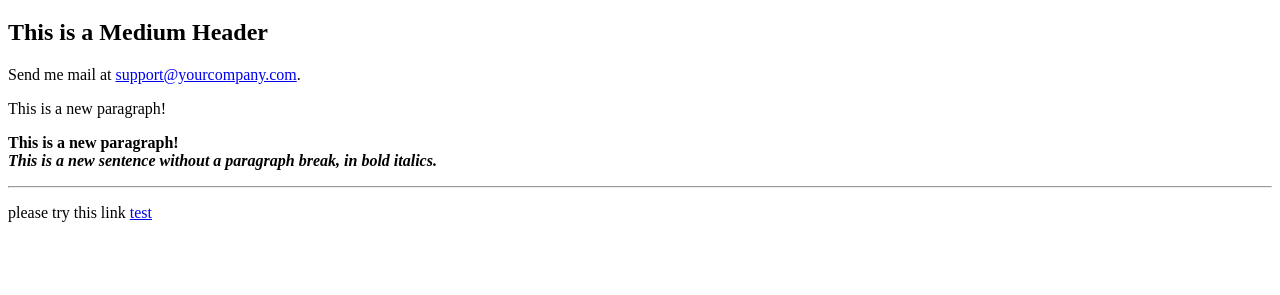
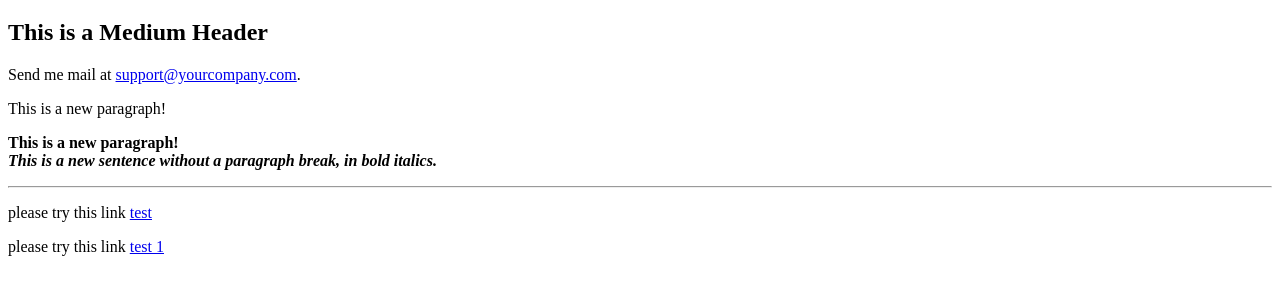
Before and after one commit to markma007/markma007.github.io, a plain HTML site: page index.html in a window 1280 px wide. Shown: the part 121-416 px from the top of the page. Drawn offline with Linux system fonts and the light colour scheme.

Commit message:
adding test1 folder 1

```diff
--- a/index.html
+++ b/index.html
@@ -17,5 +17,6 @@
 <HR>
 
 <p>please try this link <a href="test.html">test</a></p>
+<p>please try this link <a href="test1/index.html">test 1</a></p>
 </BODY>
 </HTML>
```
